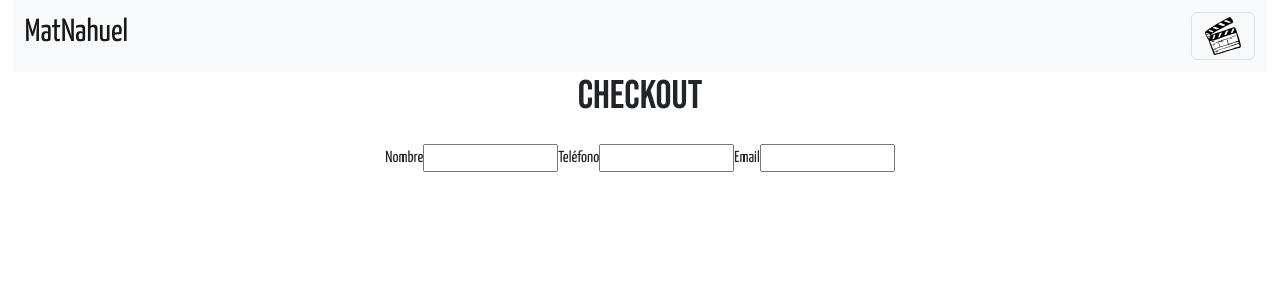
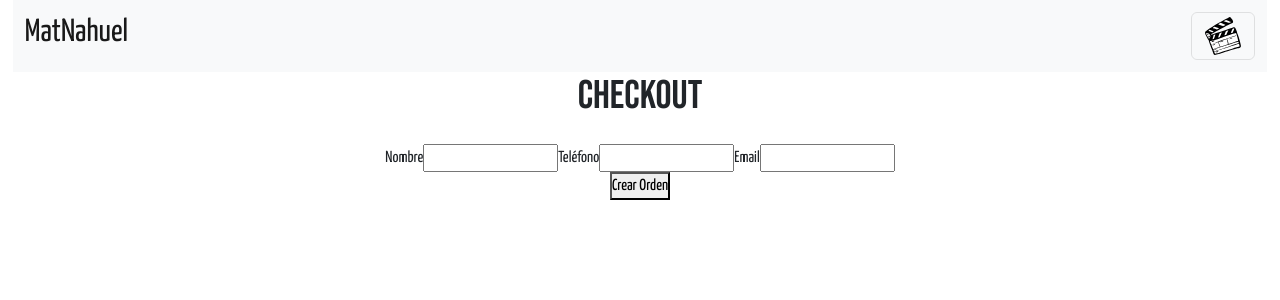
Before and after one commit to matnahuel23/entregaFinalReactIERACE, a React (Create React App) app: page /checkout in a window 1280 px wide. Shown: the top 300 px of the page. Built offline with nearby package versions, Linux system fonts and the light colour scheme; a web font is replaced by a local one.

Commit message:
agregue el boton submit al checkoutform

```diff
--- a/src/components/Checkout/Checkout.jsx
+++ b/src/components/Checkout/Checkout.jsx
@@ -26,7 +26,7 @@ const Checkout = () => {
             const batch = writeBatch(db)
             const outOfStock = []
             const ids = cart.map(prod => prod.id)
-            const productsRef = collection(db, 'products')
+            const productsRef = collection(db, 'producto')
             const productsAddedFromFirestore = await getDocs (query(productsRef, where (documentId(), 'in', ids)));
 
             const {docs} = productsAddedFromFirestore
--- a/src/components/CheckoutForm/CheckoutForm.jsx
+++ b/src/components/CheckoutForm/CheckoutForm.jsx
@@ -44,6 +44,9 @@ const CheckoutForm = ({onConfirm}) => {
                         onChange={({target}) => setEmail (target.value)}
                     />
                 </label>
+                <div className='Label'>
+                    <button type='submit' className='Button'>Crear Orden</button>
+                </div>
             </form>
         </div>
     )
```
